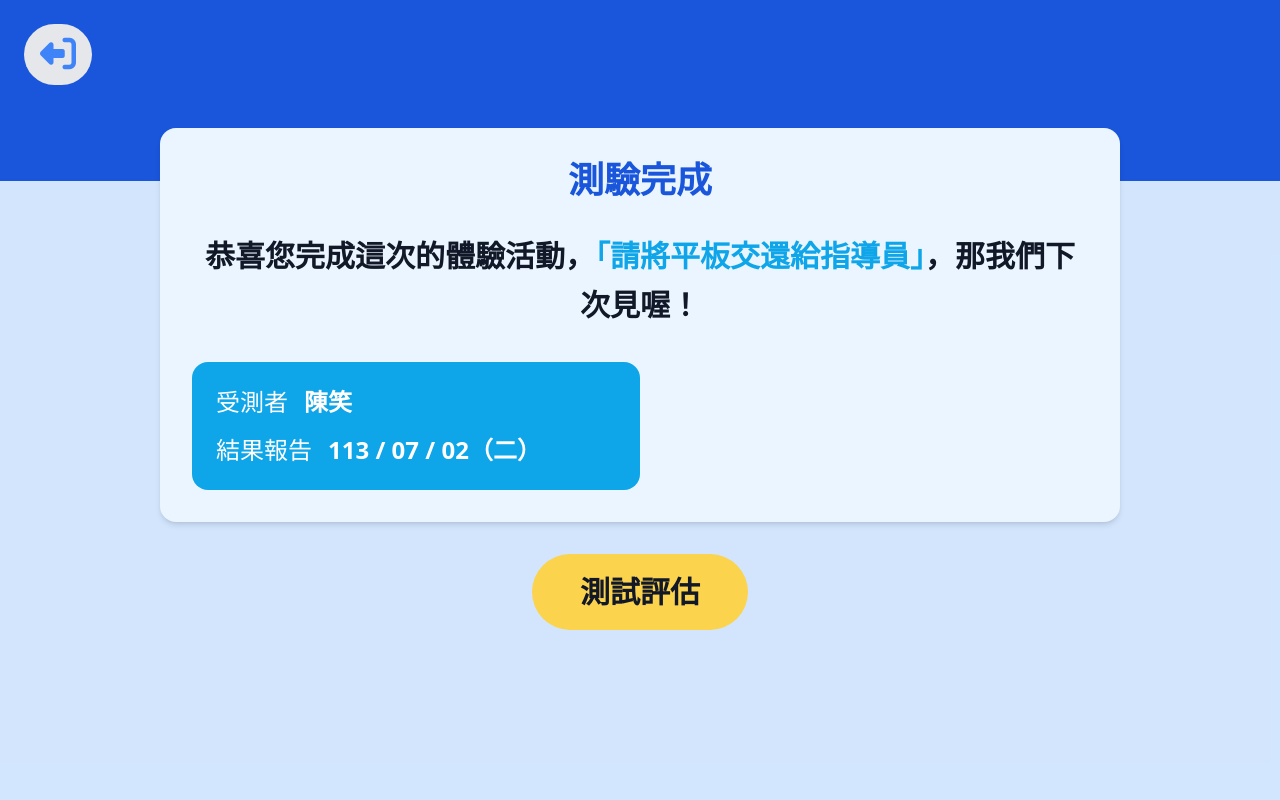
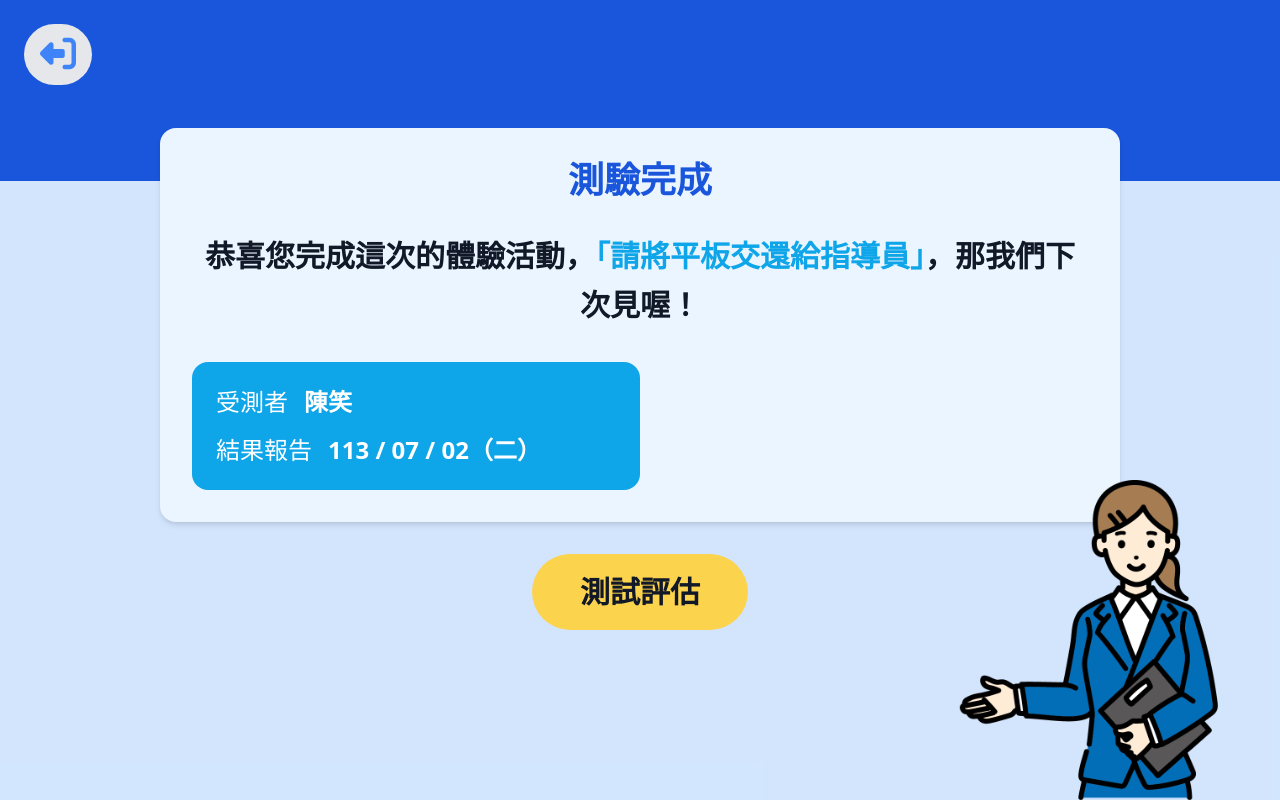
Before and after one commit to tinaaa071/Mini-MoCA, a website: page dist/測驗完成.html in a window 1280 px wide. Drawn offline with nearby package versions, Linux system fonts and the light colour scheme; a web font is replaced by a local one.

Commit message:
doc: add img

```diff
--- a/dist/測驗完成.html
+++ b/dist/測驗完成.html
@@ -51,6 +51,11 @@
 
 
         </div>
+
+        <!-- 圖片 -->
+        <div class="absolute bottom-0 left-3/4 ">
+          <img src="../img/done.png" alt="" class="h-80" style="transform: scaleX(-1);">
+        </div>
       </div>
     </section>
 
```
Also changed, not shown: img/._done.png (added), img/._nurse1.png (deleted), img/._nurse2.png (deleted), img/done.png (added), img/nurse1.png (deleted), img/nurse2.png (deleted).
